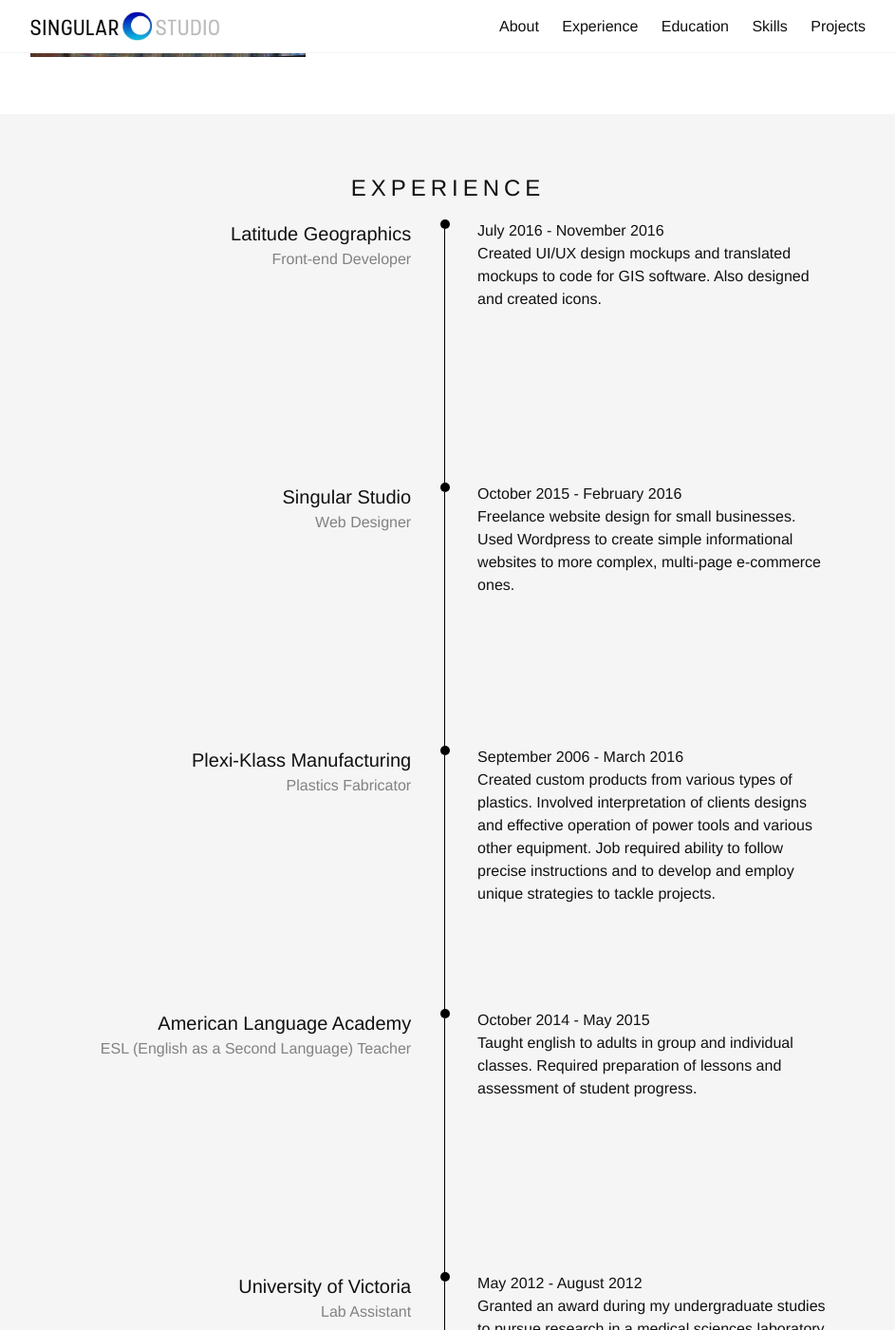
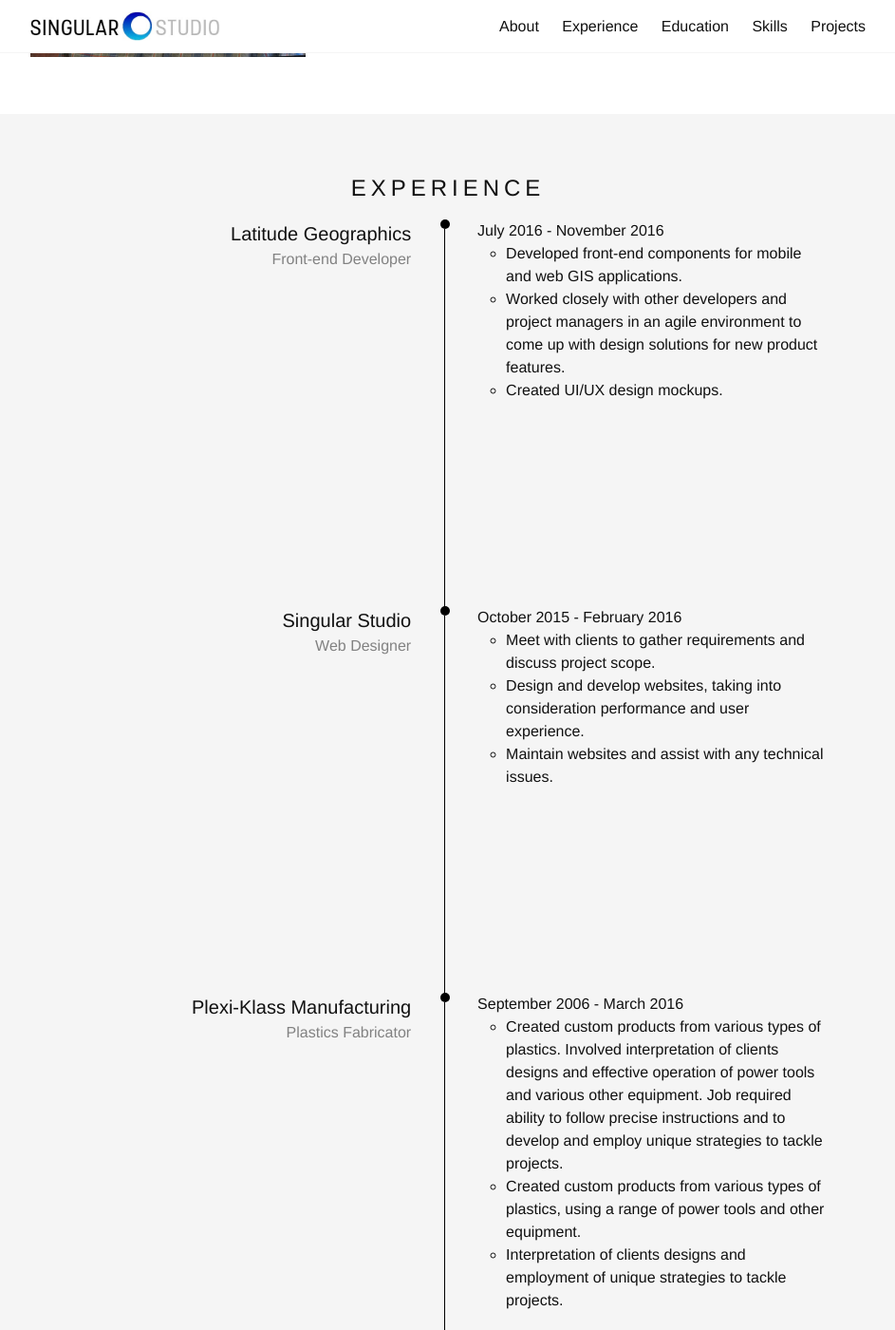
Before and after one commit to Kiesum/kiesum.github.io, a Jekyll site: the page built from index.html, in a window 1280 px wide and 1400 px high, scrolled down 391 px. Shown: the whole window at 95% size, without its empty margins (168-1111 px from the left). Built offline with Jekyll 4.4.1, drawn with Linux system fonts in a browser that asks for light colours; nearby versions of some CDN libraries; some of the changed text lies outside the part shown.

Commit message:
made changes to timeline

```diff
--- a/_includes/experience.html
+++ b/_includes/experience.html
@@ -11,7 +11,11 @@
         <div class="timeline"></div>
         <div class="information-block">
           <p class="date">July 2016 - November 2016</p>
-          <p>Created UI/UX design mockups and translated mockups to code for GIS software. Also designed and created icons.</p>
+          <ul>
+            <li>Developed front-end components for mobile and web GIS applications.</li>
+            <li>Worked closely with other developers and project managers in an agile environment to come up with design solutions for new product features.</li>
+            <li>Created UI/UX design mockups.</li>
+          </ul>
         </div>
       </li>
       <li class="list-item">
@@ -22,7 +26,11 @@
         <div class="timeline"></div>
         <div class="information-block">
           <p class="date">October 2015 - February 2016</p>
-          <p>Freelance website design for small businesses.  Used Wordpress to create simple informational websites to more complex, multi-page e-commerce ones.</p>
+          <ul>
+            <li>Meet with clients to gather requirements and discuss project scope.</li>
+            <li>Design and develop websites, taking into consideration performance and user experience.</li>
+            <li>Maintain websites and assist with any technical issues.</li>
+          </ul>
         </div>
       </li>
       <li class="list-item">
@@ -33,7 +41,11 @@
         <div class="timeline"></div>
         <div class="information-block">
           <p class="date">September 2006 -  March 2016</p>
-          <p>Created  custom products from various types of plastics. Involved interpretation of clients designs and effective operation of power tools and various other equipment. Job required ability to follow precise instructions and to develop and employ unique strategies to tackle projects.</p>
+          <ul>
+            <li>Created  custom products from various types of plastics. Involved interpretation of clients designs and effective operation of power tools and various other equipment. Job required ability to follow precise instructions and to develop and employ unique strategies to tackle projects.</li>
+            <li>Created custom products from various types of plastics, using a range of power tools and other equipment.</li>
+            <li>Interpretation of clients designs and employment of unique strategies to tackle projects.</li>
+          </ul>
         </div>
       </li>
       <li class="list-item">
@@ -44,18 +56,10 @@
         <div class="timeline"></div>
         <div class="information-block">
           <p class="date">October 2014 - May 2015</p>
-          <p>Taught english to adults in group and individual classes. Required preparation of lessons and assessment of student progress.</p>
-        </div>
-      </li>
-      <li class="list-item">
-        <div class="information-block right">
-          <h3 class="company">University of Victoria</h3>
-          <p class="role">Lab Assistant</p>
-        </div>
-        <div class="timeline"></div>
-        <div class="information-block">
-          <p class="date">May 2012 - August 2012</p>
-          <p>Granted an award during my undergraduate studies to pursue research in a medical sciences laboratory. During my research period I collaborated with my supervisor to look at learning and memory in mice. This involved behavioral and anatomical testing on mice, review of scientific literature, and analysis and interpretation of data.</p>
+          <ul>
+            <li>Taught english to adults in group and individual classes.</li>
+            <li>Prepared and developed individualized lessons and assessed student progress.</li>
+          </ul>
         </div>
       </li>
   </div>
--- a/_sass/_base.scss
+++ b/_sass/_base.scss
@@ -123,12 +123,16 @@
 
 }
 
+.list-item:nth-child(4) .timeline {
+    height: 200px;
+}
+
 .timeline {
     display: inline-block;
     position: relative;
     top: 10px;
     width: 1px;
-    height: 270px;
+    height: 400px;
     background: black;
 
     &:before {
```
